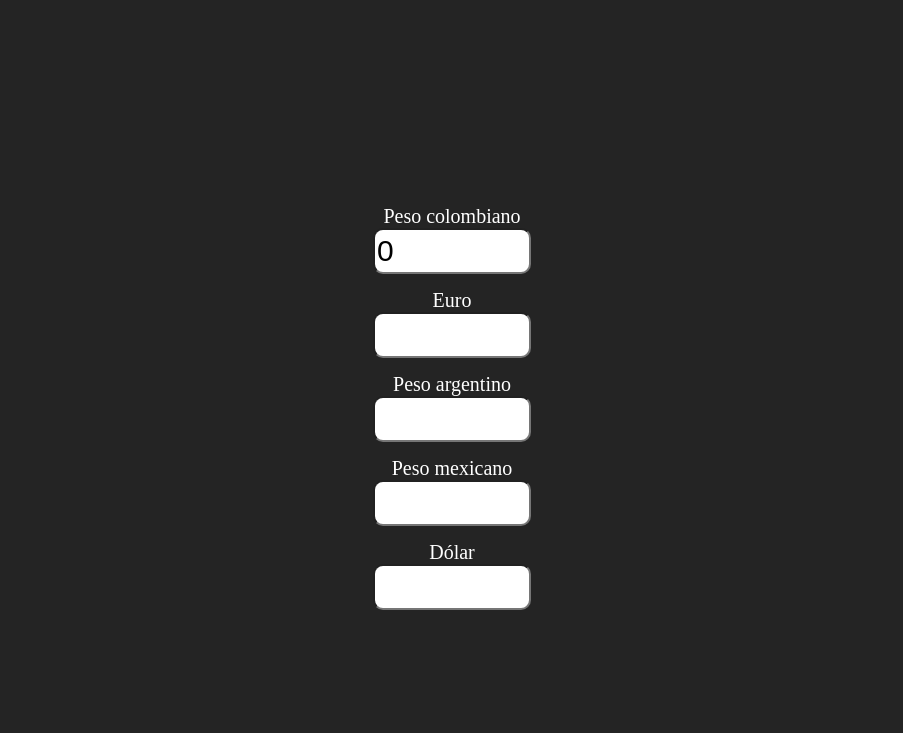
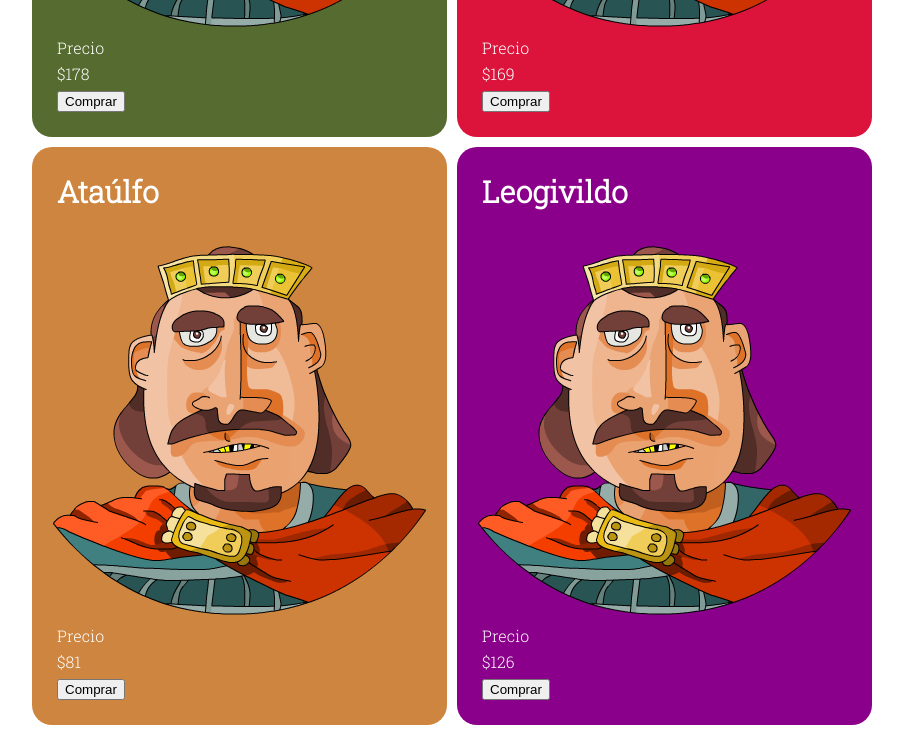
Before and after one commit to menzDev/reactCard, a React (Vite) app: page / in a window 1280 px wide. Shown: the top 733 px of the page, without its empty margins (188-1091 px from the left). Built offline with nearby package versions, Linux system fonts and the light colour scheme.

Commit message:
Compra reyes

```diff
--- a/src/App.css
+++ b/src/App.css
@@ -2,7 +2,7 @@ body{
   margin: 0 auto;
   padding: 2rem;
   text-align: center;
-  background-color: #242424;
+  background-color: #fff;
   margin: 0;
   padding: 0;
   width: 100vw;
@@ -14,7 +14,7 @@ body{
   margin: 0 auto;
   padding: 2rem;
   text-align: center;
-  background-color: #242424;
+  background-color: #fff;
   margin: 0;
   padding: 0;
   width: 100vw;
@@ -23,11 +23,6 @@ body{
   justify-content: center;
   align-items: center;
 }
-.contenedor{
-  display: flex;
-  gap: 30px;
-}
-
 .carta {
   padding: 2em; }
 
@@ -91,3 +86,15 @@ input{
   border-radius: 10px;
   font-size: 30px;
 }
+
+/* comprar reyes godos */
+.container{
+  display: grid;
+  grid-template-columns: repeat(2, 1fr);
+  grid-gap: 10px;
+  grid-auto-rows: minmax(100px, auto);
+  user-select: none;
+}
+.contenedor h2{
+text-align: left;
+}
--- a/src/App.tsx
+++ b/src/App.tsx
@@ -1,28 +1,18 @@
-import './App.css'
-import rey1 from "../src/assets/rey_atanagildo.png";
-import rey2 from "../src/assets/rey_ataulfo.png";
-import rey3 from "../src/assets/rey_ervigio.png";
+import "./App.css";
+import ComprarReyes from "./ComprarReyes";
 
 function App() {
-const nombres = ["Atanagildo", "Che", "Pepin"]
+  const nombres = ["Atanagildo", "Che", "Pepin"];
   return (
     <>
       <div className="contenedor">
-        <div className="card">
-          <img src={rey1}/>
-          <p>{nombres[0]}</p>
-        </div>
-        <div className="card">
-          <img src={rey2}/>
-          <p>{nombres[1]}</p>
-        </div>
-        <div className="card">
-          <img src={rey3}/>
-          <p>{nombres[2]}</p>
+        <h2>Total a pagar: $ 0 </h2>
+        <div className="container">
+          <ComprarReyes />
         </div>
       </div>
     </>
-  )
+  );
 }
 
-export default App
+export default App;
--- /dev/null
+++ b/src/CartaReyes.css
@@ -0,0 +1,31 @@
+@import url("https://fonts.googleapis.com/css2?family=Instrument+Serif&family=Poppins:ital,wght@1,200&family=Roboto+Slab:wght@300&family=Roboto:wght@100;500&display=swap");
+
+#root {
+  font-family: "Instrument Serif", serif;
+  font-family: "Poppins", sans-serif;
+  font-family: "Roboto", sans-serif;
+  font-family: "Roboto Slab", serif;
+  margin: 0;
+  padding: 0;
+}
+
+.cartaReyes {
+  background-color: rgb(0, 89, 255);
+  border-radius: 20px;
+  padding: 20px;
+}
+.imgReyes {
+  width: 100%;
+}
+.precios,
+.valorPrecio,
+.btn,
+.nombre {
+  text-align: left;
+  color: white;
+  margin: 5px;
+}
+.nombre {
+  font-size: 30px;
+  font-weight: bold;
+}
--- /dev/null
+++ b/src/ComprarReyes.tsx
@@ -0,0 +1,49 @@
+import React from 'react';
+import che from "./assets/rey_atanagildo.png";
+import "./CartaReyes.css";
+
+
+export default function ComprarReyes() {
+  const reyes=[
+    {
+      nombre:"Atanagildo",
+      color:"darkolivegreen",
+      precio:178
+    },{
+      nombre:"Ervigio",
+      color:"crimson",
+      precio:169
+    },{
+      nombre:"Ataúlfo",
+      color:"peru",
+      precio:81
+    },{
+      nombre:"Leogivildo",
+      color:"darkmagenta",
+      precio:126
+    },{
+      nombre:"Recesvinto",
+      color:"royalblue",
+      precio:141
+    },{
+      nombre:"Sisebuto",
+      color:"teal",
+      precio:69
+    }
+  ]
+
+
+  return (
+reyes.map((el, index) =>{
+  return(
+    <div className='cartaReyes' style={{ backgroundColor: reyes[index].color }} key={index}>
+      <p className='nombre'>{reyes[index].nombre}</p>
+      <img className='imgReyes' src={che} alt="" />
+      <p className="precios">Precio</p>
+      <p className='valorPrecio'>${reyes[index].precio}</p>
+      <div className="btn"><button>Comprar</button></div>
+    </div>
+  )
+})
+  )
+}
--- a/src/main.tsx
+++ b/src/main.tsx
@@ -1,20 +1,9 @@
-import React from 'react'
-import ReactDOM from 'react-dom/client'
-import App from './App.tsx'
-import Evento from "./Evento.tsx";
-import Carta3 from "./Carta3.tsx";
-import Contador from "./Contador.js";
-import './App.css'
-import ReyesGodos from './ReyesGodos.tsx';
-import Divisas from "./Divisas.tsx";
+import React from "react";
+import ReactDOM from "react-dom/client";
+import App from "./App.tsx";
 
-ReactDOM.createRoot(document.getElementById('root')!).render(
+ReactDOM.createRoot(document.getElementById("root")!).render(
   <React.StrictMode>
-    {/* <App /> */}
-{/*     <Evento/> */}
-{/*     <Carta3/> */}
-    {/* <Contador/> */}
-   {/*  <ReyesGodos/> */}
-   <Divisas/>
-  </React.StrictMode>,
-)
+    <App />
+  </React.StrictMode>
+);
```
Also changed, not shown: public/reyes.txt (added).
